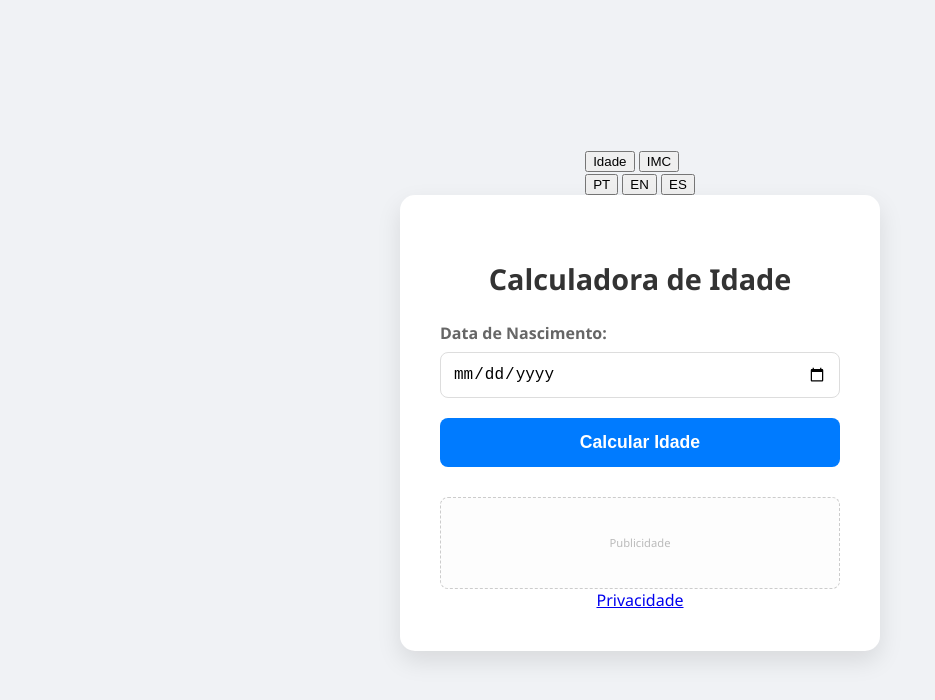
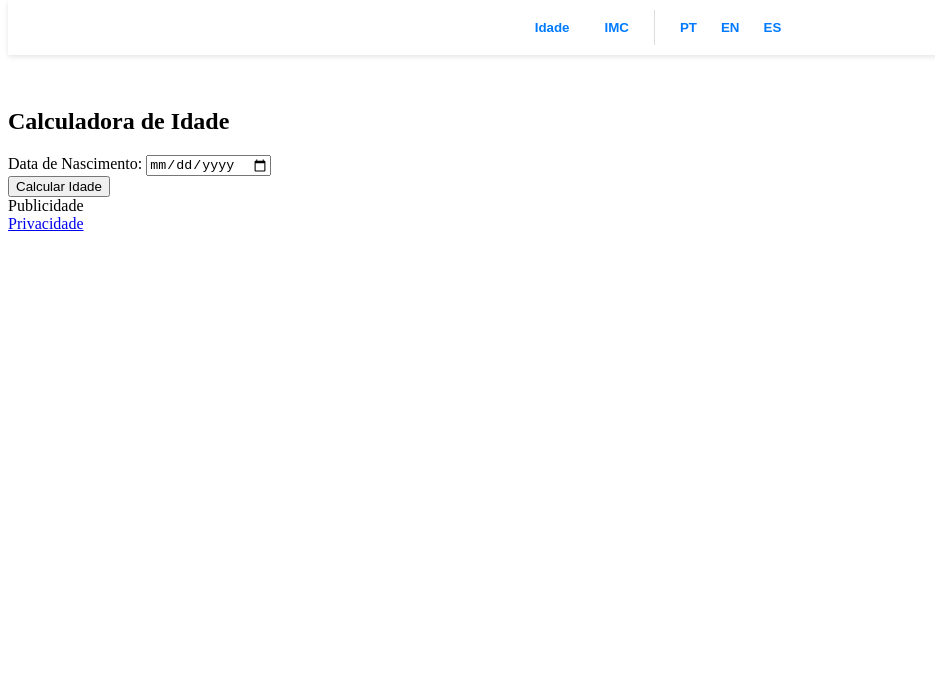
Before and after one commit to josespadeto/calculadora-idade, a plain HTML site: page index.html in a window 1280 px wide. Shown: the whole page, without its empty margins (0-935 px from the left). Drawn offline with Linux system fonts and the light colour scheme.

Commit message:
Refactor CSS for main navigation and layout adjustments

```diff
--- a/style.css
+++ b/style.css
@@ -1,137 +1,29 @@
-/* Configuração Geral */
-body {
-    font-family: 'Segoe UI', Tahoma, Geneva, Verdana, sans-serif;
-    background-color: #f0f2f5;
+/* (Mantenha o resto e adicione/ajuste isto) */
+.main-nav {
+    width: 100%;
+    background: #fff;
+    padding: 10px;
     display: flex;
-    flex-direction: column;
-    align-items: center;
     justify-content: center;
-    min-height: 100vh;
-    margin: 0;
+    gap: 15px;
+    box-shadow: 0 2px 5px rgba(0,0,0,0.1);
+    position: fixed;
+    top: 0;
+    z-index: 100;
 }
 
-/* Seletor de Idiomas no Topo */
-.language-selector {
-    position: absolute;
-    top: 20px;
-    right: 20px;
+.main-nav button {
+    background: none;
+    border: none;
+    font-weight: bold;
+    color: #007bff;
+    cursor: pointer;
+    padding: 10px;
 }
 
-.language-selector button {
-    background: white;
-    border: 1px solid #ddd;
-    padding: 6px 12px;
-    cursor: pointer;
-    border-radius: 5px;
-    margin-left: 5px;
-    font-weight: bold;
-    transition: 0.3s;
-    color: #555;
+.lang-buttons {
+    border-left: 1px solid #ddd;
+    padding-left: 15px;
 }
 
-.language-selector button:hover {
-    background: #007bff;
-    color: white;
-    border-color: #007bff;
-}
-
-/* Cartão Principal (Container) */
-.container {
-    background: white;
-    padding: 2.5rem;
-    border-radius: 15px;
-    box-shadow: 0 10px 25px rgba(0,0,0,0.1);
-    text-align: center;
-    width: 90%;
-    max-width: 400px;
-}
-
-h1 {
-    color: #333;
-    margin-bottom: 1.5rem;
-    font-size: 1.8rem;
-}
-
-/* Campos de Entrada */
-.input-group {
-    margin-bottom: 20px;
-    text-align: left;
-}
-
-label {
-    display: block;
-    margin-bottom: 8px;
-    color: #666;
-    font-weight: 600;
-}
-
-input[type="date"] {
-    width: 100%;
-    padding: 12px;
-    border-radius: 8px;
-    border: 1px solid #ddd;
-    box-sizing: border-box;
-    font-size: 1rem;
-    outline: none;
-}
-
-input[type="date"]:focus {
-    border-color: #007bff;
-    box-shadow: 0 0 0 2px rgba(0,123,255,0.2);
-}
-
-/* Botão de Calcular */
-button#txt-btn {
-    width: 100%;
-    padding: 14px;
-    background-color: #007bff;
-    color: white;
-    border: none;
-    border-radius: 8px;
-    cursor: pointer;
-    font-size: 1.1rem;
-    font-weight: bold;
-    transition: background 0.3s;
-}
-
-button#txt-btn:hover {
-    background-color: #0056b3;
-}
-
-/* Resultado */
-.result-container {
-    margin-top: 25px;
-    font-size: 1.2rem;
-    color: #2c3e50;
-    line-height: 1.6;
-}
-
-/* Áreas de Monetização (Novas) */
-#affiliate-area {
-    background-color: #f8f9fa;
-    border-radius: 10px;
-    padding: 15px;
-    margin-top: 20px;
-    border: 1px solid #edf2f7;
-}
-
-.ad-box {
-    margin-top: 30px;
-    min-height: 90px;
-    background: #fdfdfd;
-    border: 1px dashed #ccc;
-    border-radius: 8px;
-    display: flex;
-    align-items: center;
-    justify-content: center;
-    font-size: 0.7rem;
-    color: #bbb;
-}
-
-footer a {
-    transition: color 0.3s;
-}
-
-footer a:hover {
-    color: #007bff !important;
-}
+body { padding-top: 80px; } /* Espaço para o menu não cobrir o conteúdo */
```
